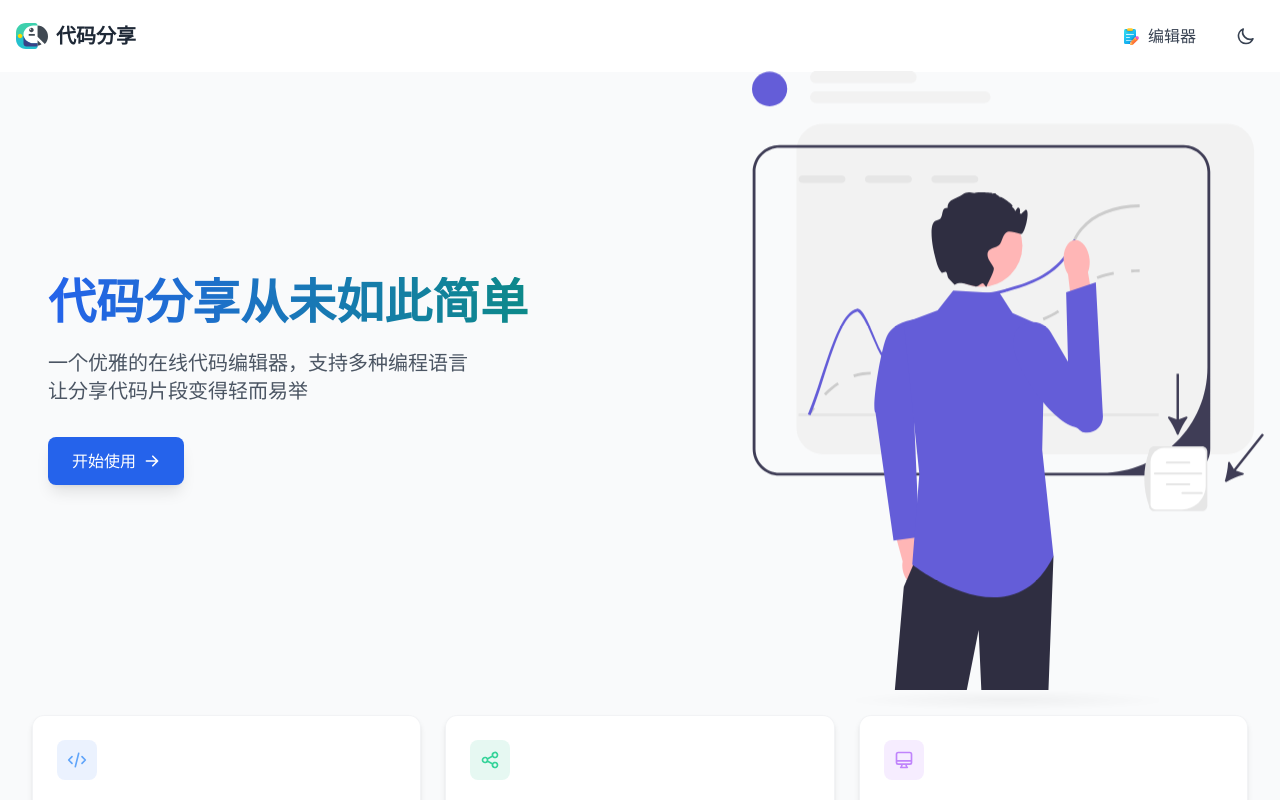
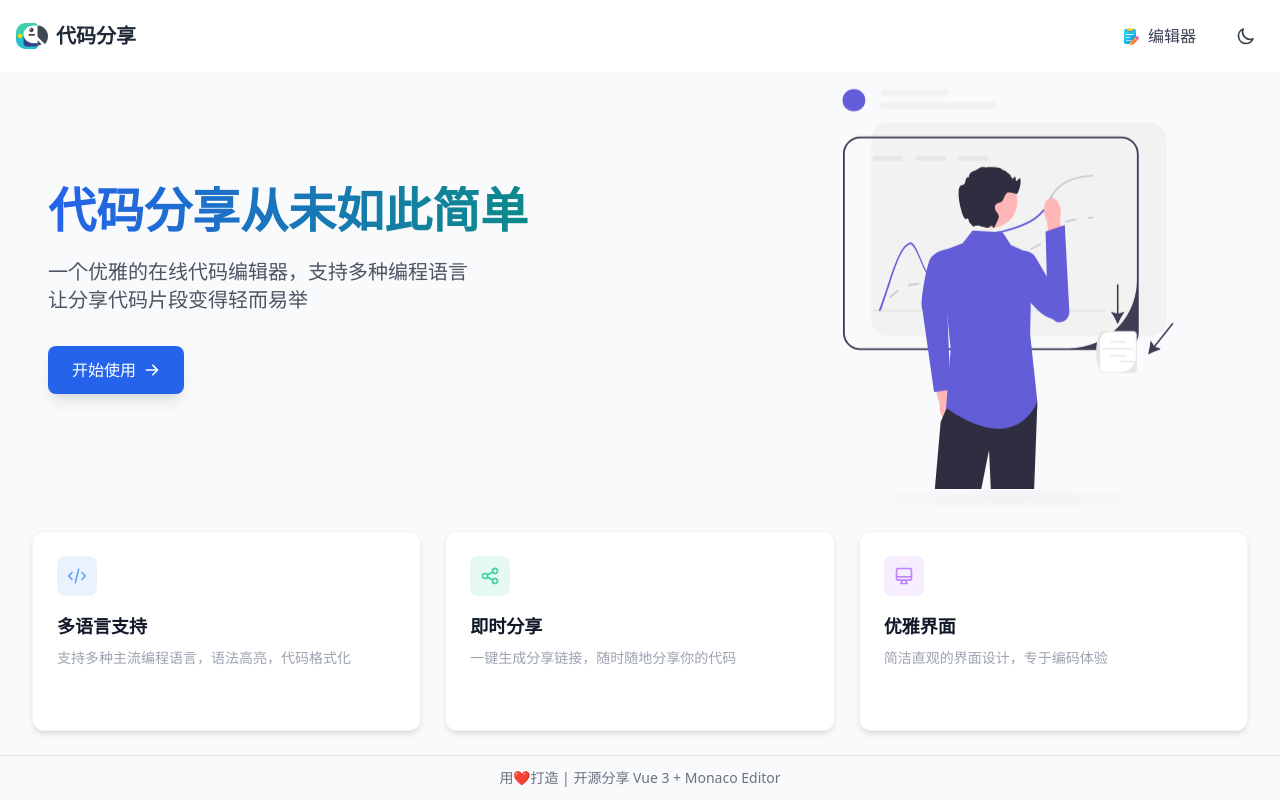
Before and after one commit to dnslin/code-share, a Vue app: page / in a window 1280 px wide. Shown: the top 800 px of the page. Built offline with nearby package versions, Linux system fonts and the light colour scheme; what monaco-editor would draw is missing.

Commit message:
fix: 修复插画问题

```diff
--- a/src/views/Home.vue
+++ b/src/views/Home.vue
@@ -33,7 +33,7 @@
             <div class="lg:flex-1 w-full max-w-lg animate-fade-in-up opacity-0" style="animation-delay: 400ms">
                 <div class="illustration-container">
                     <img src="@/assets/predictive.svg" alt="Code Sharing Illustration"
-                        class="w-full h-auto transition-colors duration-300"
+                        class="w-full h-auto max-h-[400px] transition-colors duration-300"
                         :class="{ 'svg-light': !isDark, 'svg-dark': isDark }" />
                 </div>
             </div>
```
